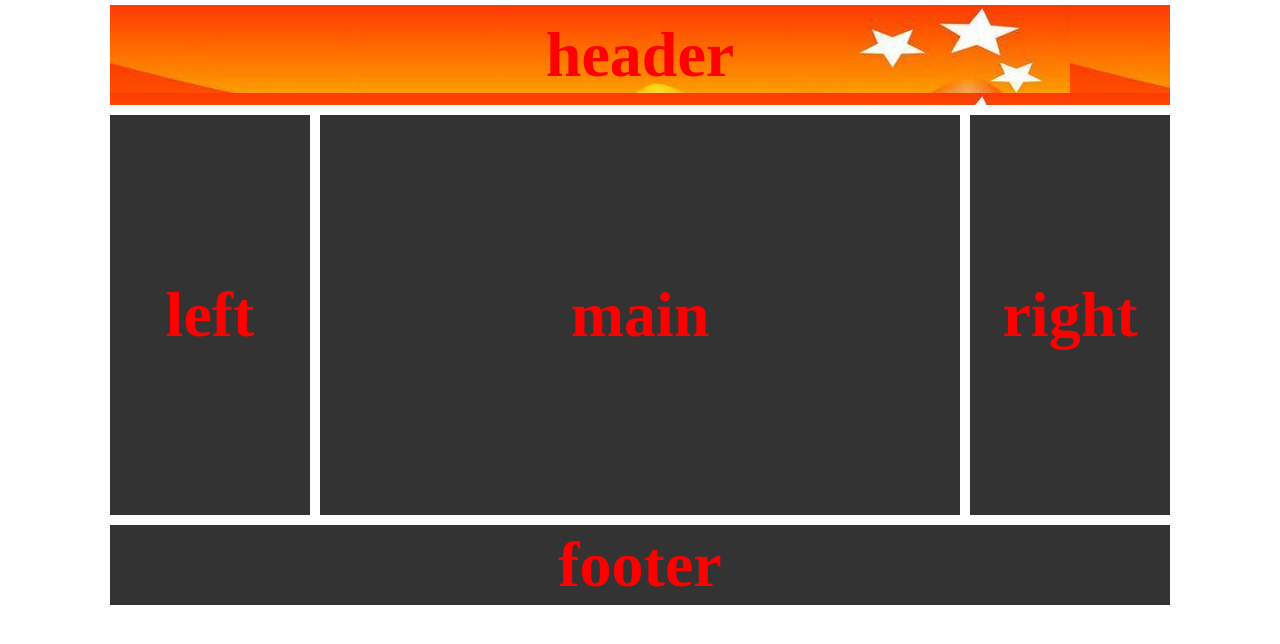
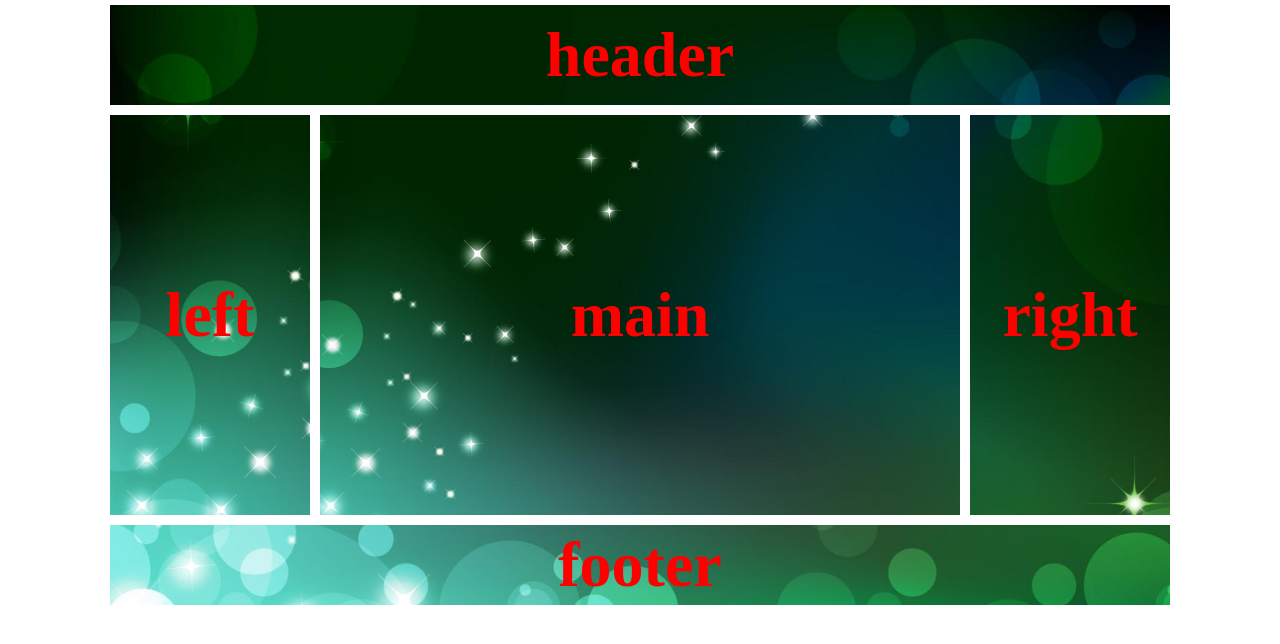
Before and after one commit to cgirl/book, a plain HTML site: page mobile-web/video/buju/03content.html in a window 1280 px wide. Drawn offline with Linux system fonts and the light colour scheme.

Commit message:
响应式布局学习结束

```diff
--- a/mobile-web/video/buju/02pad.css
+++ b/mobile-web/video/buju/02pad.css
@@ -1,4 +1,7 @@
 @CHARSET "UTF-8";
+header{
+	background:url(03-pad-header.png);
+}
 h2{
 	color:#E0F;
 	font-size:3em;
@@ -8,10 +11,15 @@ section#container{
 }
 #left{
 	width:160px;
+	background:url(03-pad-left.png);
 }
 section#main{
 	width:430px;
+	background:url(03-pad-main.png);
 }
 #right{
 	display:none;
 }
+footer{
+	background:url(03-pad-footer.png);
+}
--- a/mobile-web/video/buju/02pc.css
+++ b/mobile-web/video/buju/02pc.css
@@ -1,4 +1,7 @@
 @CHARSET "UTF-8";
+header{
+	background:url(03-pc-header.png);
+}
 h2{
 	color:red;
 	font-size:4em;
@@ -6,6 +9,16 @@ h2{
 section#container{
 	width:1060px;
 }
+#left{
+	background:url(03-pc-left.png);
+}
 section#main{
 	width:640px;
+	background:url(03-pc-main.png);
 }
+#right{
+	background:url(03-pc-right.png);
+}
+footer{
+	background:url(03-pc-footer.png);
+}
--- a/mobile-web/video/buju/02phone.css
+++ b/mobile-web/video/buju/02phone.css
@@ -1,4 +1,7 @@
 @CHARSET "UTF-8";
+header{
+	background:url(03-phone-header.png);
+}
 h2{
 	color:blue;
 	font-size:2em;
@@ -16,6 +19,7 @@ section#main{
 	float:left;
 	width:100%;
 	line-height:300px;
+	background:url(03-phone-main.png);
 }
 #right{
 	float:left;
@@ -24,3 +28,6 @@ section#main{
 	margin-left:0;
 	display:none;
 }
+footer{
+	background:url(03-phone-footer.png);
+}
--- a/mobile-web/video/buju/03content.html
+++ b/mobile-web/video/buju/03content.html
@@ -26,7 +26,6 @@
 		float:left;
 		width:100%;
 		line-height:100px;
-		background:url(03header.jpg);
 	}
 	#left{
 		float:left;
```
Also changed, not shown: mobile-web/video/buju/03-pad-footer.png (added), mobile-web/video/buju/03-pad-header.png (added), mobile-web/video/buju/03-pad-left.png (added), mobile-web/video/buju/03-pad-main.png (added), mobile-web/video/buju/03-pc-footer.png (added), mobile-web/video/buju/03-pc-header.png (added), mobile-web/video/buju/03-pc-left.png (added), mobile-web/video/buju/03-pc-main.png (added), mobile-web/video/buju/03-pc-right.png (added), mobile-web/video/buju/03-phone-footer.png (added), mobile-web/video/buju/03-phone-header.png (added), mobile-web/video/buju/03-phone-main.png (added), mobile-web/video/buju/03header.jpg (deleted).
